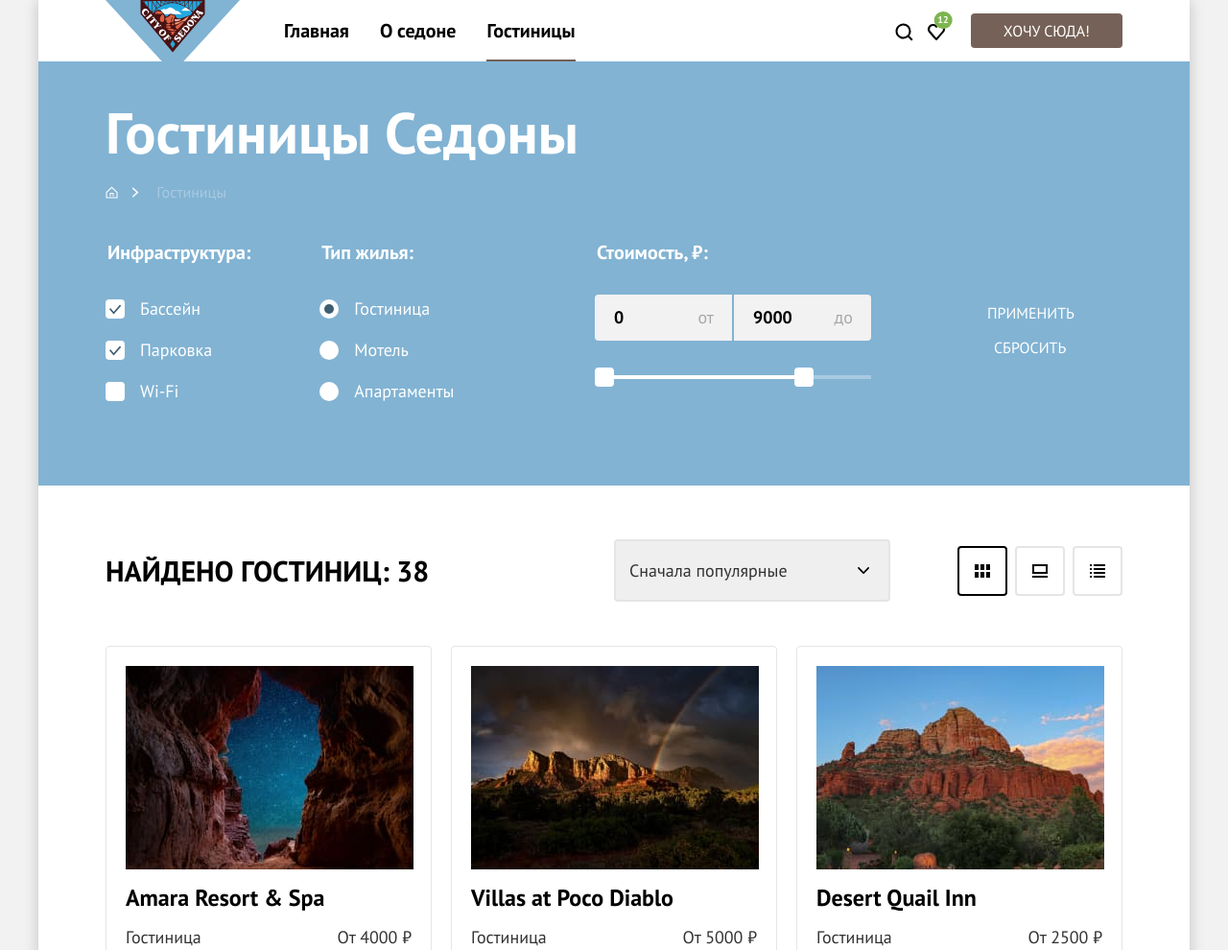
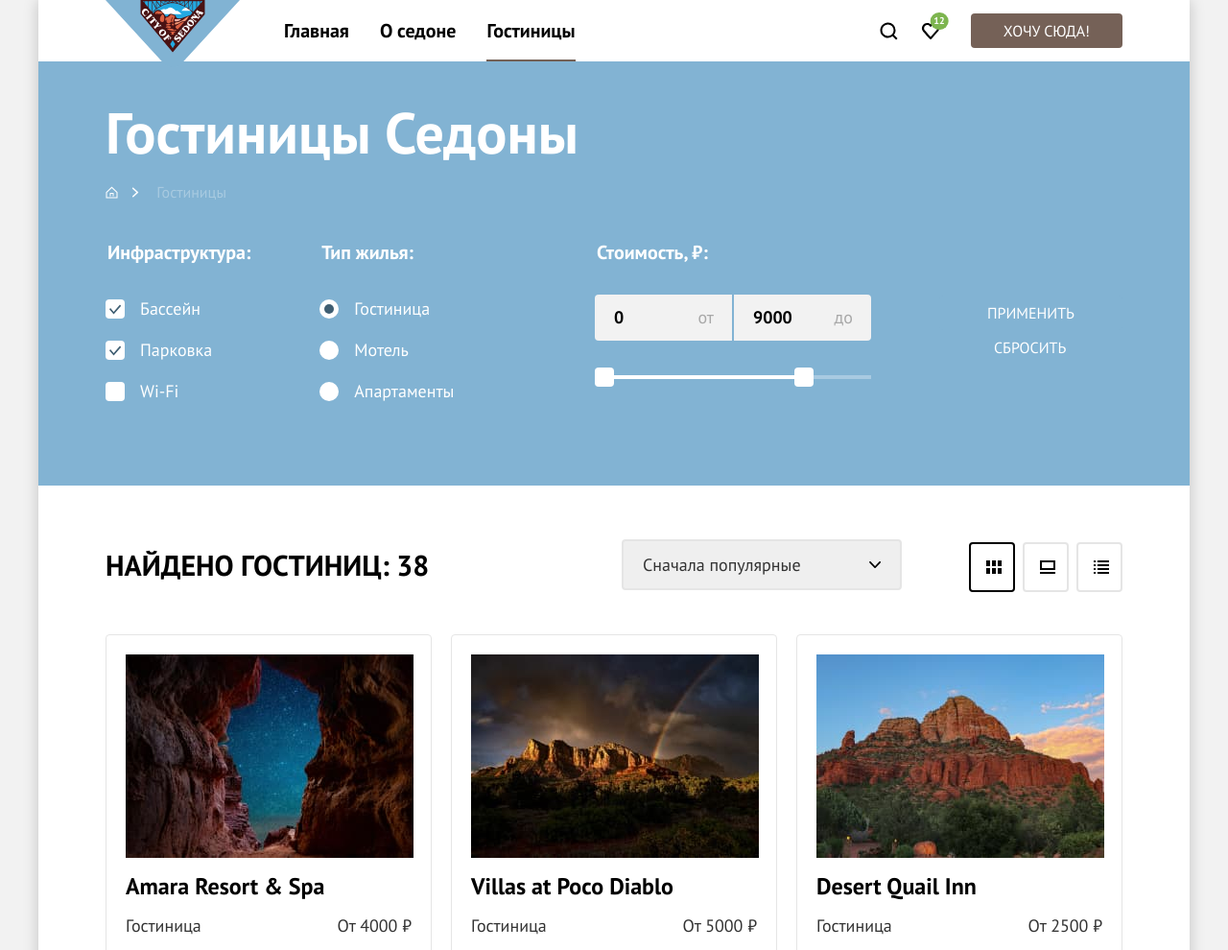
Before and after one commit to htmlacademy-htmlcss/1399877-sedona-2, a plain HTML site: page catalog.html in a window 1280 px wide. Shown: the top 990 px of the page at 96% size. Drawn offline with Linux system fonts and the light colour scheme.

Commit message:
fixed the advantages and sorting block

```diff
--- a/styles/style.css
+++ b/styles/style.css
@@ -162,7 +162,7 @@ body {
 .main-nav {
   display: flex;
   justify-content: space-between;
-  align-items: center;
+  align-items: flex-start;
   column-gap: 30px;
   max-width: 1060px;
   width: 100%;
@@ -222,15 +222,20 @@ body {
   flex-grow: 1;
   align-self: baseline;
   margin: 0;
-  margin-top: 14px;
+}
+.main-nav__user-item:not(:last-child) {
+  padding:22px 12px;
+}
+.main-nav__user-item:nth-child(2n) > .button,
+.main-nav__user-item:nth-child(3n) > .button {
+  margin-left: 20px;
 }
 .main-nav__icon-link {
   display: block;
-  width: 18px;
-  height: 18px;
+  width: 20px;
+  height: 20px;
   position: relative;
-  padding: 8px;
-  box-sizing: content-box;
+  box-sizing: border-box;
 }
 .main-nav__icon-link--search::after {
   content: url("../images/icons/search.svg");
@@ -241,8 +246,8 @@ body {
 }
 .favorite-counter {
   position: absolute;
-  top: 6px;
-  left: 6px;
+  top: 0;
+  left: 0;
   transform: translate(50%, -50%);
   display: block;
   padding: 4px;
@@ -254,7 +259,6 @@ body {
 }
 
 .main-nav__user-item .button {
-  margin-left: 20px;
   padding: 8px 34px;
 }
 
@@ -305,20 +309,26 @@ body {
   margin-bottom: 64px;
 }
 .advantage-card {
-  height: 100%;
   display: flex;
+  flex-wrap: wrap;
   align-items: center;
 }
+
 .advantages__list,
 .advantages__sublist {
+  display: flex;
+  flex-direction: column;
+  align-items: flex-start;
+  flex-wrap: wrap;
   list-style: none;
   margin: 0;
   padding: 0;
+  width: 100%;
+  min-height: 100%;
 }
 .advantages__item {
   background-color: #82B3D3;
   text-align: center;
-  display: flex;
 }
 .feature-card__title--light::after {
   content: "";
@@ -340,6 +350,8 @@ body {
 }
 .advantages__item--group {
   background-color: #ffffff;
+  display: flex;
+  flex-wrap: wrap;
 }
 .feature-card__title {
   margin: 0 auto;
@@ -381,22 +393,22 @@ body {
 }
 
 .advantages__sublist {
-  display: flex;
-  justify-content: space-between;
-  align-items: center;
-  width: 100%;
+  flex-direction: row;
+  align-items: stretch
 }
 .advantages__subitem {
   flex-grow: 1;
   align-items: flex-start;
+  height: auto;
 }
+
+
 .advantages__subitem .feature-card {
   width: 232px;
   margin: 0 auto;
   padding: 112px 84px;
-
 }
-.advantages__sublist .advantages__subitem:nth-child(2) {
+.advantages__subitem:nth-child(3n + 2) {
   background-color: #83B3D333;
 }
 .advantages__subitem {
@@ -1164,7 +1176,8 @@ body {
 .catalog-sorting {
   display: flex;
   align-items: center;
-  width: 1060px;
+  justify-content: flex-end;
+  padding: 0 70px;
   margin: 0 auto;
   margin-bottom: 46px;
 }
@@ -1182,8 +1195,8 @@ body {
   line-height: inherit;
 }
 .catalog-sorting__select {
-  width: 288px;
-  padding: 20px 14px;
+  width: 292px;
+  padding: 14px 20px;
   padding-right: 40px;
   border: 2px solid #E5E5E5;
   border-radius: 4px;
@@ -1207,14 +1220,18 @@ body {
 .catalog-sorting__view-list {
   display: flex;
   align-items: center;
+  flex-wrap: wrap;
+  gap: 8px;
   list-style: none;
   padding: 0;
   margin: 0;
   margin-left: 70px;
+  width: 160px;
 }
 
-.catalog-sorting__view-item:not(:first-child) {
-  margin-left: 8px;
+.catalog-sorting__view-item {
+  width: 48px;
+  height: 48px;
 }
 .catalog-sorting__link {
   display: block;
```
